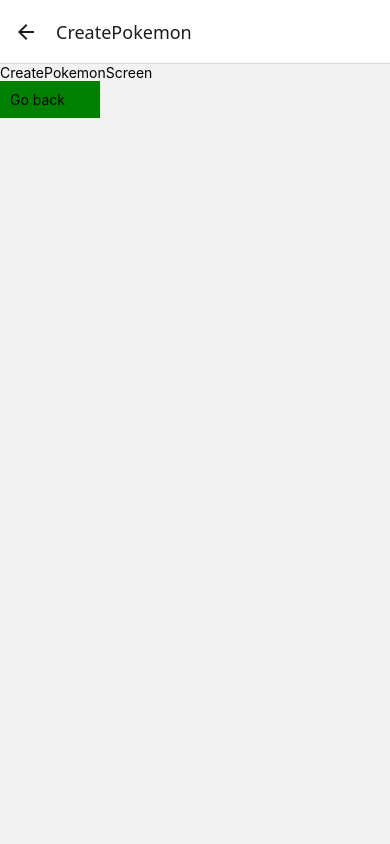
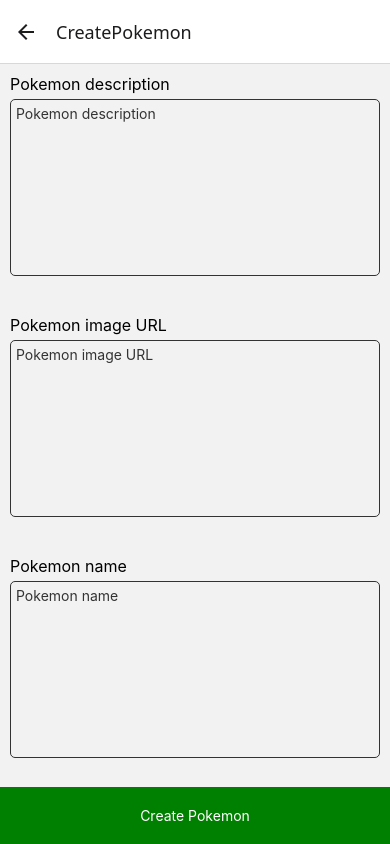
Before and after one commit to worldwalker/PokeQuiz, a React Native app: screen /CreatePokemon in a window 390 px wide. Built offline with nearby package versions, Linux system fonts and the light colour scheme.

Commit message:
feat: Publish create pokemon screen

```diff
--- /dev/null
+++ b/src/components/PokemonCreateInput.tsx
@@ -0,0 +1,37 @@
+import { StyleSheet, Text, TextInput, View } from 'react-native';
+
+type PokemonCreteInput = {
+  title: string;
+};
+function PokemonCreteInput(props: PokemonCreteInput) {
+  console.log('PokemonCreteInput props', props);
+
+  return (
+    <View style={styles.inputContainer}>
+      <Text style={styles.title}>{props.title}</Text>
+      <TextInput
+        multiline={true}
+        placeholder={props.title}
+        placeholderTextColor={'#333'}
+        style={styles.input}
+      />
+    </View>
+  );
+}
+
+const styles = StyleSheet.create({
+  inputContainer: { flex: 1, gap: 5, padding: 10 },
+  title: {
+    color: 'black',
+    fontSize: 16,
+  },
+  input: {
+    borderWidth: 1,
+    borderColor: '#333',
+    borderRadius: 5,
+    height: '80%',
+    padding: 5,
+  },
+});
+
+export default PokemonCreteInput;
--- a/src/screens/CreatePokemonScreen.tsx
+++ b/src/screens/CreatePokemonScreen.tsx
@@ -1,21 +1,42 @@
 import { useNavigation } from '@react-navigation/native';
-import { Text, TouchableOpacity, View } from 'react-native';
+import {
+  StyleSheet,
+  Text,
+  TextInput,
+  TouchableOpacity,
+  View,
+} from 'react-native';
+import PokemonCreteInput from '../components/PokemonCreateInput';
 
 function CreatePokemonScreen() {
   const navigation = useNavigation();
   return (
-    <View>
-      <Text>CreatePokemonScreen</Text>
-      <TouchableOpacity
-        style={{ width: 100, padding: 10, backgroundColor: 'green' }}
-        onPress={() => {
-          navigation.goBack();
-        }}
-      >
-        <Text>Go back</Text>
+    <View style={styles.container}>
+      <PokemonCreteInput title="Pokemon description" />
+      <PokemonCreteInput title="Pokemon image URL" />
+      <PokemonCreteInput title="Pokemon name" />
+
+      <TouchableOpacity style={styles.saveButton} onPress={() => {}}>
+        <Text style={styles.createText}>Create Pokemon</Text>
       </TouchableOpacity>
     </View>
   );
 }
 
+const styles = StyleSheet.create({
+  container: {
+    flex: 1,
+  },
+  saveButton: {
+    backgroundColor: 'green',
+    padding: 20,
+    justifyContent: 'center',
+    alignItems: 'center',
+  },
+  createText: {
+    color: 'white',
+    fontSize: 14,
+  },
+});
+
 export default CreatePokemonScreen;
--- a/src/screens/PokemonsScreen.tsx
+++ b/src/screens/PokemonsScreen.tsx
@@ -45,7 +45,7 @@
           navigation.navigate('CreatePokemon' as never);
         }}
       >
-        <Text>Create Pokemon</Text>
+        <Text style={styles.createText}>Create Pokemon</Text>
       </TouchableOpacity>
     </View>
   );
@@ -73,9 +73,13 @@
   addPokemonButton: {
     width: '100%',
     backgroundColor: 'green',
-    padding: 10,
+    padding: 20,
     alignItems: 'center',
     justifyContent: 'center',
+  },
+  createText: {
+    color: 'white',
+    fontSize: 14,
   },
 });
 
```
